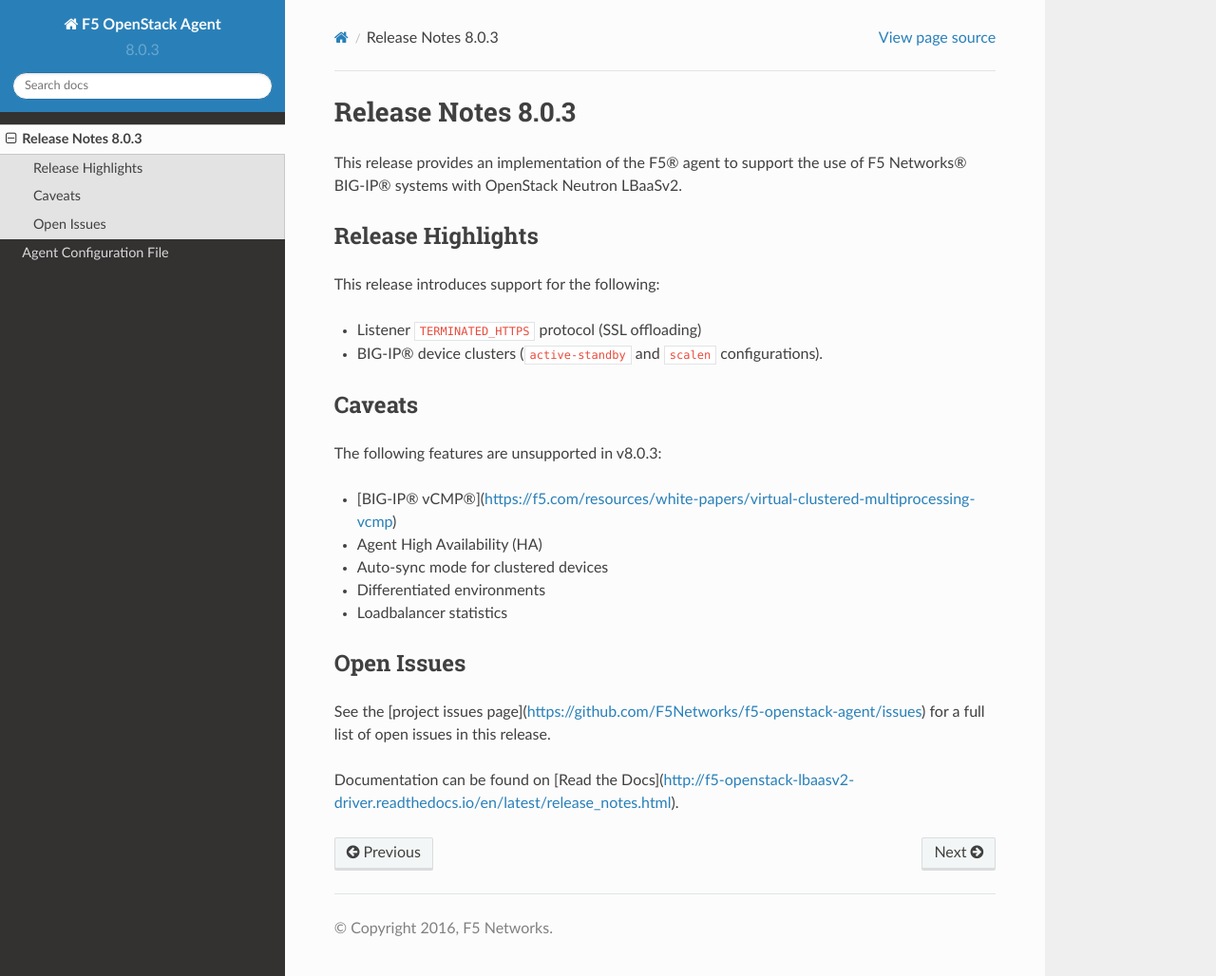
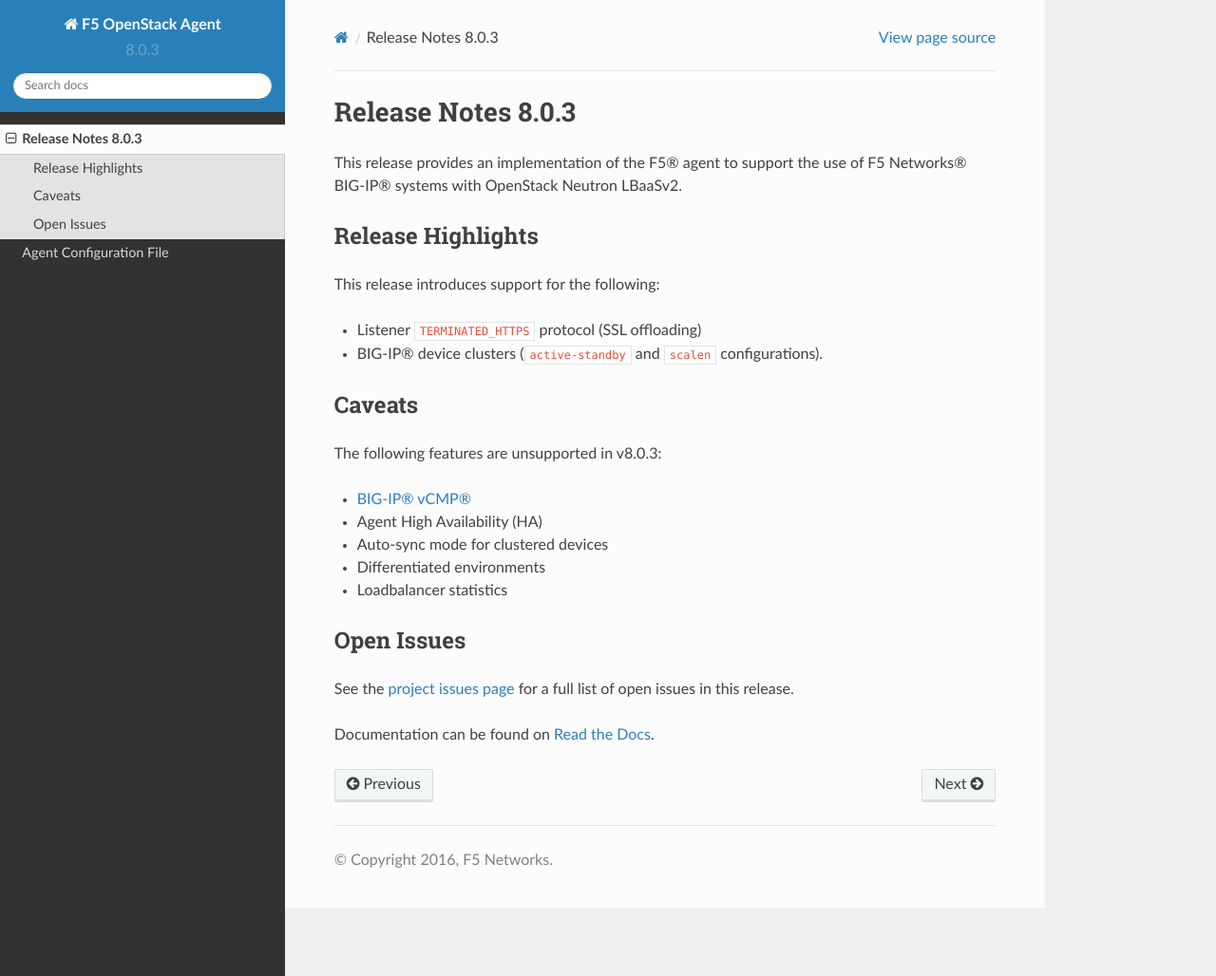
Before and after one commit to F5Networks/f5-openstack-agent, a Sphinx documentation site: the page built from docs/release_notes.rst, in a window 1280 px wide and 1028 px high. Shown: the whole window at 95% size. Built offline with Sphinx 7.4.7 and the Read the Docs theme 2.0.0, drawn with Linux system fonts in a browser that asks for light colours.

Commit message:
Update release_notes.rst
Corrected links - changed  format from MD to rST.

```diff
--- a/docs/release_notes.rst
+++ b/docs/release_notes.rst
@@ -19,7 +19,7 @@
 
 The following features are unsupported in v8.0.3:
 
-* [BIG-IP® vCMP®](https://f5.com/resources/white-papers/virtual-clustered-multiprocessing-vcmp)
+* `BIG-IP® vCMP® <https://f5.com/resources/white-papers/virtual-clustered-multiprocessing-vcmp>`_
 * Agent High Availability (HA)
 * Auto-sync mode for clustered devices
 * Differentiated environments
@@ -28,6 +28,6 @@
 Open Issues
 -----------
 
-See the [project issues page](https://github.com/F5Networks/f5-openstack-agent/issues) for a full list of open issues in this release.
+See the `project issues page <https://github.com/F5Networks/f5-openstack-agent/issues>`_ for a full list of open issues in this release.
 
-Documentation can be found on [Read the Docs](http://f5-openstack-lbaasv2-driver.readthedocs.io/en/latest/release_notes.html).
+Documentation can be found on `Read the Docs <http://f5-openstack-lbaasv2-driver.readthedocs.io/en/latest/release_notes.html>`_.
```
